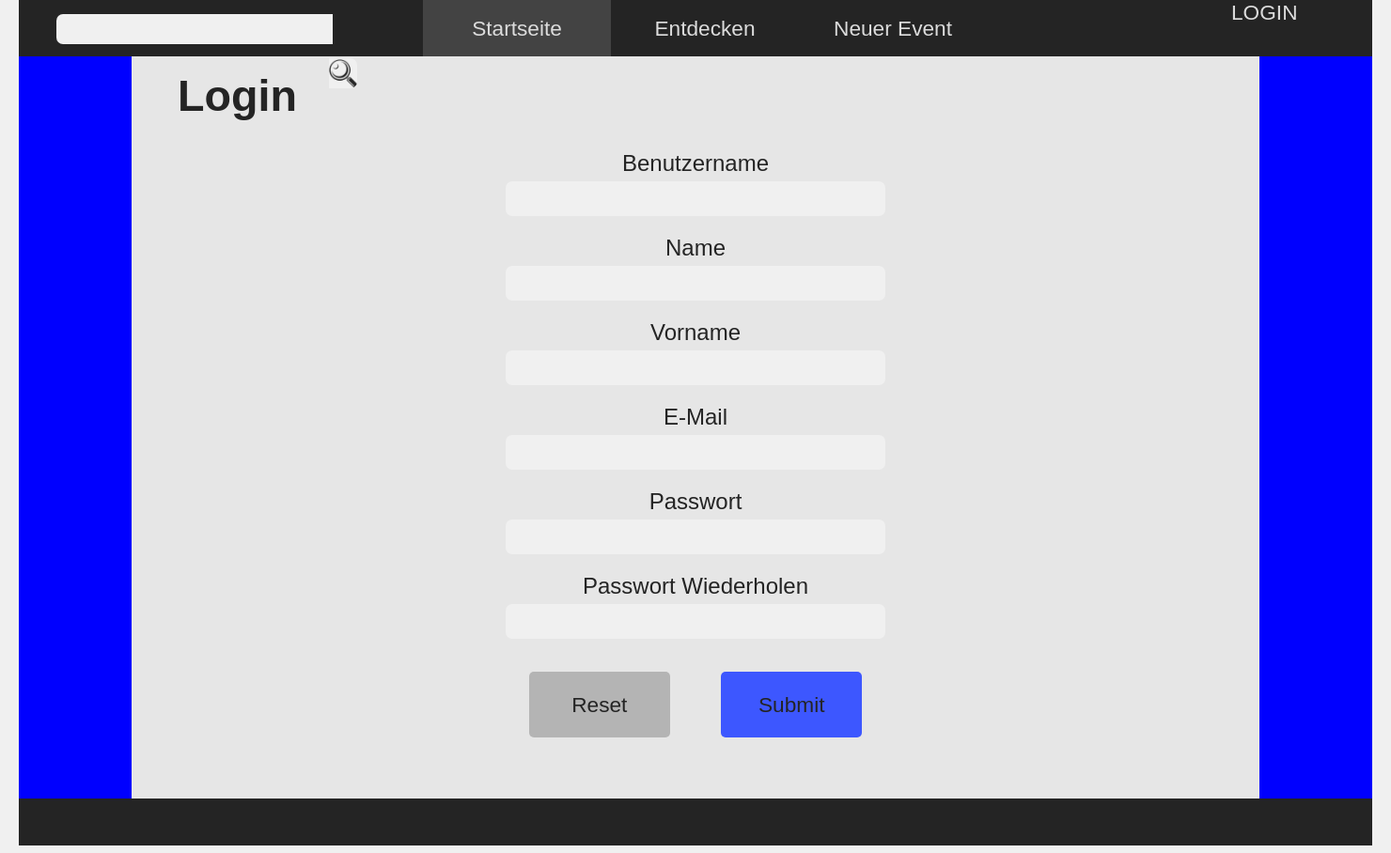
After one commit to PascalHonegger/M151, a PHP site: page /Login/Login.php in a window 1480 px wide. The commit adds this page. Shown: the whole page at 94% size. Run offline with PHP 8.4, Linux system fonts and the light colour scheme.

Commit message:
LoginView

```diff
--- /dev/null
+++ b/Login/Header.php
@@ -0,0 +1,31 @@
+<?php
+/**
+ * Created by PhpStorm.
+ * User: Alain
+ * Date: 15.03.2016
+ * Time: 15:00
+ */
+?>
+
+<div id="header">
+    <div id="accountNavigation">
+        <a href="login.php">LOGIN</a>
+    </div>
+
+    <div id="navigation">
+        <ul id="navigationList">
+            <li ><a class="navigationButton" id="currentSite" href="#">Startseite</a></li>
+            <li ><a class="navigationButton" href="#">Entdecken</a></li>
+            <li ><a class="navigationButton" href="#">Neuer Event</a></li>
+        </ul>
+    </div>
+
+    <div id="search">
+        <form id="searchForm">
+            <input type="text" id="searchbox" name="searchbox" title="Suche">
+            <input type="submit" id="searchButton" value="">
+        </form>
+    </div>
+
+
+</div>
--- /dev/null
+++ b/Login/Login.php
@@ -0,0 +1,28 @@
+<?php
+/**
+ * Created by PhpStorm.
+ * User: Alain
+ * Date: 15.03.2016
+ * Time: 15:01
+ */
+
+?>
+<!DOCTYPE html>
+
+<html>
+<head>
+    <title>Login</title>
+    <link rel="stylesheet" href="../css/Style.css">
+</head>
+<body>
+<div id="mainDiv">
+
+    <?php include_once "header.php";
+
+    include_once "loginContent.php";
+
+    include_once "../view/Footer.php" ?>
+
+</div>
+</body>
+</html>
--- /dev/null
+++ b/Login/LoginContent.php
@@ -0,0 +1,31 @@
+<?php
+/**
+ * Created by PhpStorm.
+ * User: Alain
+ * Date: 15.03.2016
+ * Time: 15:00
+ */
+
+?>
+
+<div id="logincontent">
+    <h1 id="LoginTitle">Login</h1>
+
+    <form action="../controller/Login.php" method="post" id="loginform">
+        <label for="Username" class="LoginLabel">Benutzername</label> <br />
+            <input type="text" id="Username" name="Username" class="LoginInput"> <br />
+        <label for="Name" class="LoginLabel">Name</label> <br />
+            <input type="text" id="Name" name="Name" class="LoginInput"> <br />
+        <label for="Vorname" class="LoginLabel">Vorname</label> <br />
+            <input type="text" id="Vorname" name="Surname" class="LoginInput"> <br />
+        <label for="Mail" class="LoginLabel">E-Mail</label> <br />
+            <input type="text" id="Mail" name="Mail" class="LoginInput"> <br />
+        <label for="Passwort" class="LoginLabel">Passwort</label> <br />
+            <input type="password" id="Passwort" name="Password" class="LoginInput"> <br />
+        <label for="WPasswort" class="LoginLabel">Passwort Wiederholen</label> <br />
+            <input type="password" id="WPasswort" name="RepPassword" class="LoginInput"> <br />
+        <input type="reset" name="Abbrechen" class="LoginButtom" id="reset">
+        <input type="submit" name="Registrieren" class="LoginButtom" id="submit">
+
+    </form>
+</div>
--- a/controller/Login.php
+++ b/controller/Login.php
@@ -21,11 +21,11 @@ class Login
     }
 
     /**
-     * Login the specified User with the provided Username / Password
+     * login the specified User with the provided Username / Password
      * @param string $username
-     * Used for Login
+     * Used for login
      * @param string $password
-     * Used for Login
+     * Used for login
      * @param int $googleAuthCode
      */
     public function loginPerson(string $username, string $password, int $googleAuthCode)
--- a/controller/Register.php
+++ b/controller/Register.php
@@ -24,11 +24,11 @@ class Register
     private static $passwordRegularExpression = '/^(?=.*[a-z])(?=.*[A-Z])(?=.*\d)(?=.*[$@!%*?&_-])[A-Za-z\d$@!%*?&_-]{8,}/';
 
     /**
-     * Login the specified User with the provided Username / Password
+     * login the specified User with the provided Username / Password
      * @param $username
-     * Used for Login
+     * Used for login
      * @param $password
-     * Used for Login
+     * Used for login
      */
     public function registerPerson(string $username, string $password)
     {
--- a/css/Style.css
+++ b/css/Style.css
@@ -11,7 +11,7 @@ body{
 #mainDiv {
     width: 1440px;
     min-height: 900px;
-    background-color: darkcyan;
+    background-color: blue;
     margin: 0 auto;
 }
 
@@ -55,6 +55,13 @@ body{
     background: rgb(240,240,240) url(../ressources/icons/searchicon.png) no-repeat center;
     background-size: 30px 30px;
 }
+
+@-moz-document url-prefix() {
+    #searchButton {
+        margin-right: 9.5%;
+    }
+}
+
 #searchButton:focus {
     outline: none;
 }
@@ -106,6 +113,12 @@ body{
     float: right;
 }
 
+#accountNavigation a {
+    font-size: 17pt;
+    text-decoration: none;
+    color: rgb(220,220,220);
+}
+
 .dropdown-content {
     margin-top: 60px;
     display: none;
@@ -133,17 +146,18 @@ body{
 /*Contentnavigation*/
 #contentNavigation {
     width: 240px;
-    min-height: 770px;
+    min-height: 790px;
     background-color: rgb(200,200,200);
 }
 
 
 /*Content*/
 #content {
-    width: 1200px;
-    min-height: 770px;
+    width: 1170px;
+    min-height: 760px;
     background-color: rgb(230,230,230);
     float: right;
+    padding: 15px;
 }
 
 
@@ -153,3 +167,58 @@ body{
     height: 50px;
     background-color: rgb(36,36,36);
 }
+
+/*Login*/
+
+#logincontent {
+    width: 1170px;
+    min-height: 760px;
+    background: rgb(230,230,230); /*url(../ressources/background/loginbackground.jpg) no-repeat center;
+    background-size: 1170px 760px;*/
+    text-align: center;
+    margin: 0 auto;
+    padding: 15px;
+}
+
+#LoginTitle {
+    font-size: 35pt;
+    text-align: center;
+    margin-top: 0;
+}
+
+.LoginLabel {
+    font-size: 18pt;
+}
+
+.LoginInput {
+    height: 35px;
+    width: 400px;
+    background-color: rgb(240,240,240);
+    border-radius: 7px;
+    border: 0;
+    font-size: 15pt;
+    margin-top: 5px;
+    margin-bottom: 20px;
+}
+.LoginInput:focus {
+    outline: none;
+}
+
+.LoginButtom {
+    font-size: 17pt;
+    height: 70px;
+    width: 150px;
+    border: 0;
+    border-radius: 5px;
+    margin: 15px;
+}
+
+#submit {
+    margin-left: 25px;
+    background-color: rgb(61, 87, 255);
+}
+
+#reset {
+    margin-right: 25px;
+    background-color: rgba(180, 180, 180, 1);
+}
--- /dev/null
+++ b/view/Footer.php
@@ -0,0 +1,12 @@
+<?php
+/**
+ * Created by PhpStorm.
+ * User: Alain
+ * Date: 15.03.2016
+ * Time: 15:00
+ */
+?>
+
+<div id="footer">
+
+</div>
```
Also changed, not shown: index.php (+20 -1 lines), view/Header.php (added, +35 -0 lines), view/MainView.php (+2 -27 lines), 1 other file.
